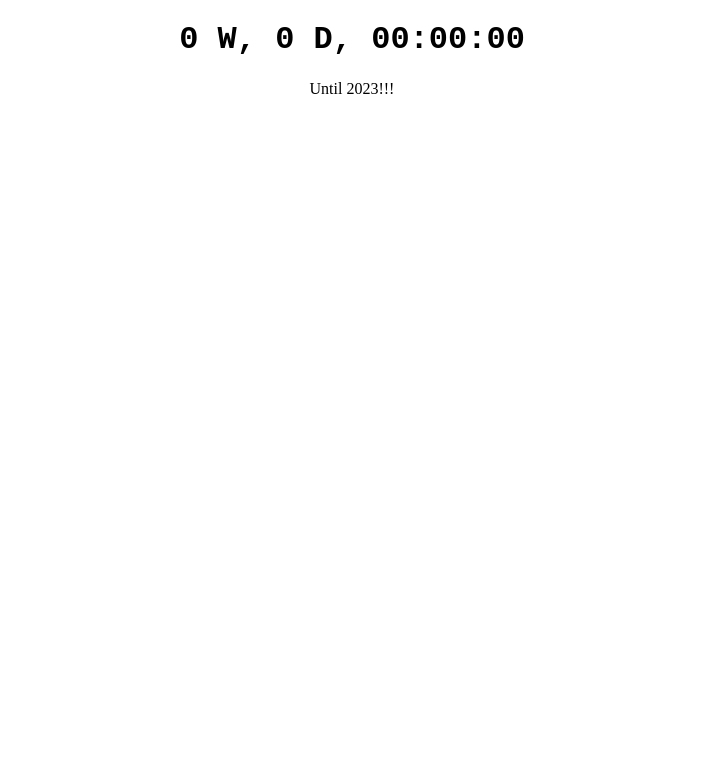
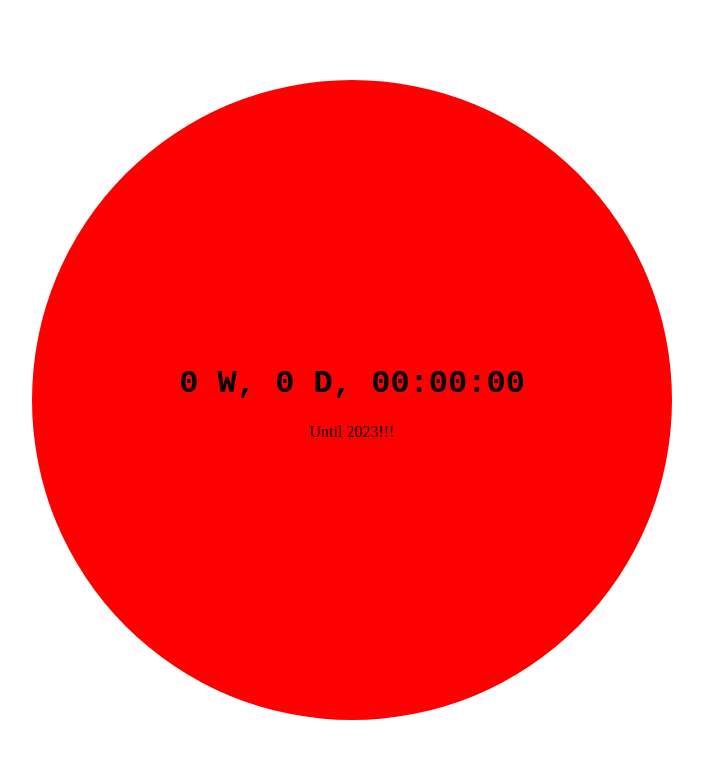
Before and after one commit to earthtraveller1/new-year-countdown, a Next.js app: page / in a window 1280 px wide. Shown: the top 758 px of the page, without its empty margins (288-991 px from the left). Built offline with nearby package versions, Linux system fonts and the light colour scheme.

Commit message:
Added a dial..

```diff
--- a/pages/index.tsx
+++ b/pages/index.tsx
@@ -9,9 +9,13 @@ export default function Home() {
         <title>New Year Countdown</title>
       </Head>
 
-      <main className={styles.stuffInMiddle}>
-        <h1 className={styles.time}>0 W, 0 D, 00:00:00</h1>
-        <p>Until 2023!!!</p>
+      <main className={styles.main}>
+        <div className={styles.dial}>
+          <div className={styles.stuffInMiddle}>
+            <h1 className={styles.time}>0 W, 0 D, 00:00:00</h1>
+            <p>Until 2023!!!</p>
+          </div>
+        </div>
       </main>
     </>
   )
--- a/styles/Home.module.scss
+++ b/styles/Home.module.scss
@@ -1,8 +1,34 @@
+$dial_radius: 20em;
+
+.main {
+  display: flex;
+  height: 100vh;
+  width: 100vw;
+  margin: auto;
+  padding: auto;
+  position: absolute;
+  top: 0;
+  left: 0;
+
+  border: 0;
+}
+
 .stuffInMiddle {
   margin: auto;
   text-align: center;
+  align-self: center;
 }
 
 .time {
   font-family: 'Fira Code Retina', 'Fira Code', monospace
 }
+
+.dial {
+  width: $dial_radius * 2;
+  height: $dial_radius * 2;
+  border-radius: $dial_radius;
+  background-color: red;
+  display: flex;
+  align-self: center;
+  margin: auto;
+}
```
